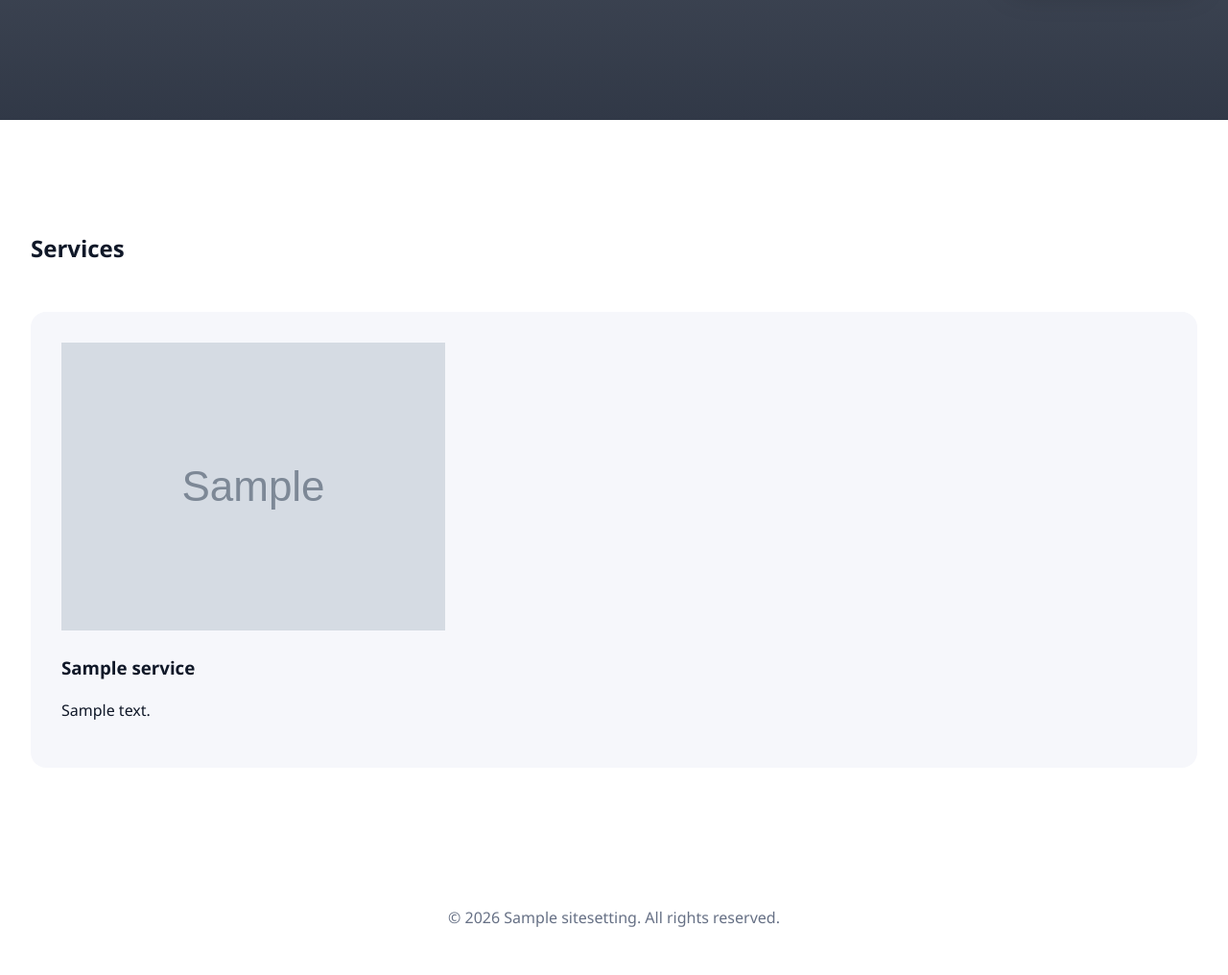
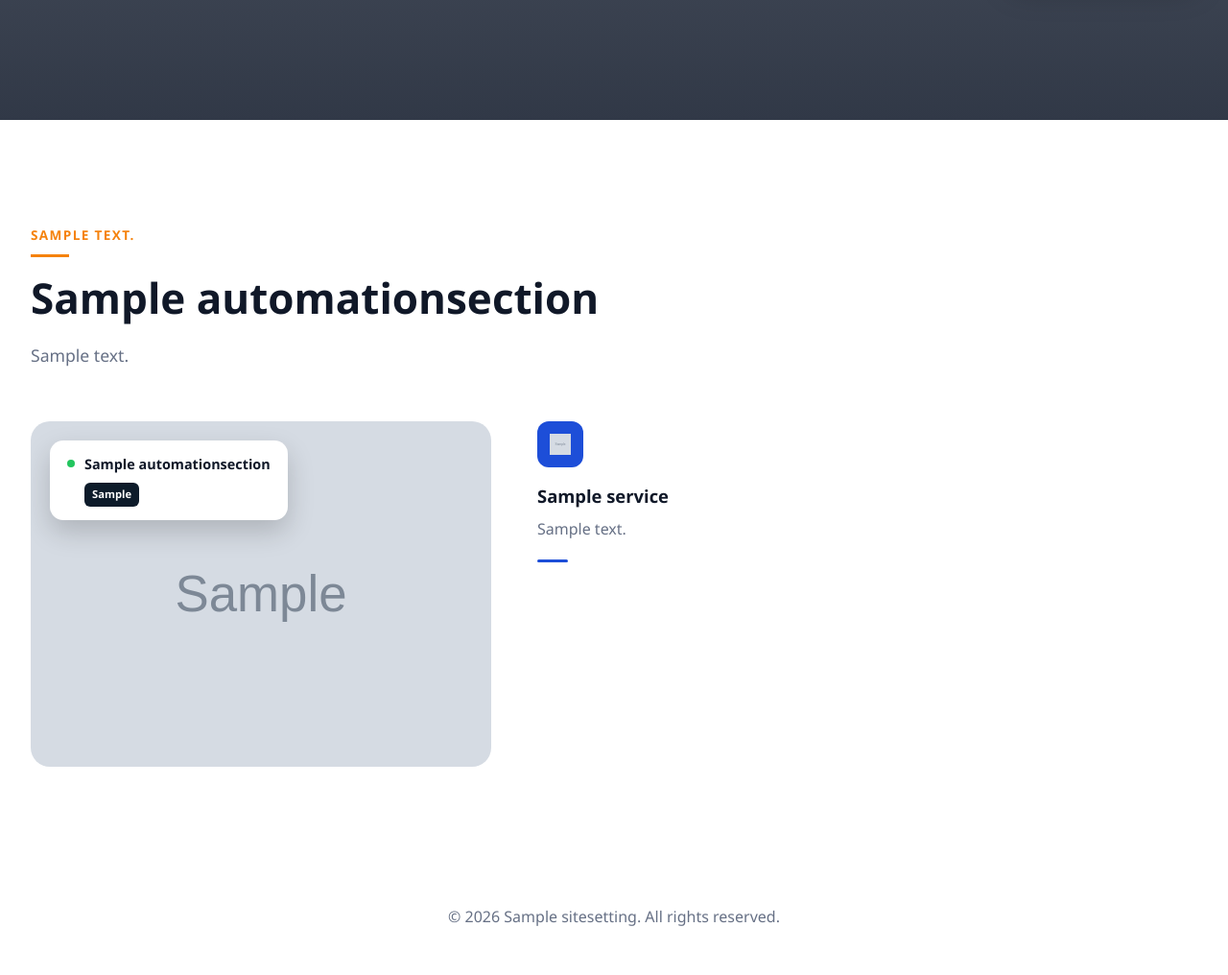
Before and after one commit to HaripriyaSathish/Truetech-landing-page, a Django app: page / in a window 1280 px wide. Shown: the part 679-1695 px from the top of the page at 96% size. After the commit the page ends 1644 px from the top, so only its background shows below. Run offline with Django 5.2, Linux system fonts and the light colour scheme; tables that the repository leaves empty hold one stand-in row (values such as "Sample post"); grey boxes marked "Sample" are stand-in pictures.

Commit message:
Add AI & Automation section (image badge + 4-card feature grid)
New AutomationSection model for the section heading/image/floating
"Live automation running" badge, and extends Service with built-in
SVG icon choices (monitor/refresh/document/grid) + a blue/orange
color pick, so the 4 feature cards need no icon image uploads unless
you want a custom one. Verified rendering against the Figma screenshot
with seeded sample data before committing.

Co-Authored-By: Claude Sonnet 5 <noreply@anthropic.com>
Claude-Session: https://claude.ai/code/session_01Jzt7nmFQfzWFL4v9KuriXc

```diff
--- a/core/models.py
+++ b/core/models.py
@@ -101,12 +101,62 @@ class HeroFeature(models.Model):
         return self.label
 
 
+class AutomationSection(models.Model):
+    """The "AI & Automation" block: eyebrow/heading/description + the image with its floating badge."""
+
+    eyebrow_text = models.CharField(max_length=100, blank=True, help_text='e.g. "AI & AUTOMATION".')
+    heading = models.CharField(max_length=200, help_text='e.g. "Put the repetitive work on autopilot."')
+    description = models.TextField(blank=True)
+    image = models.ImageField(upload_to="automation/", blank=True, null=True)
+
+    badge_label = models.CharField(
+        max_length=100, blank=True, default="Live automation running",
+        help_text="Small floating label shown over the image's top-left corner.",
+    )
+    badge_tags = models.CharField(
+        max_length=200, blank=True, help_text='Comma-separated short tags shown under the badge label, e.g. "AI, RPA, DOC, CRM".'
+    )
+
+    is_active = models.BooleanField(default=True)
+    order = models.PositiveIntegerField(default=0)
+
+    class Meta:
+        ordering = ["order"]
+        verbose_name = "Automation Section"
+        verbose_name_plural = "Automation Sections"
+
+    def __str__(self):
+        return self.heading
+
+    def tag_list(self):
+        return [t.strip() for t in self.badge_tags.split(",") if t.strip()]
+
+
 class Service(models.Model):
-    """Example repeatable content block (services/features grid) — a template for other repeatable sections."""
+    """A repeatable feature/service card — used in the AI & Automation grid and any similar section."""
+
+    ICON_CHOICES = [
+        ("monitor", "Monitor"),
+        ("refresh", "Refresh / RPA"),
+        ("document", "Document"),
+        ("grid", "Dashboard / CRM"),
+    ]
+    COLOR_CHOICES = [
+        ("blue", "Blue"),
+        ("orange", "Orange"),
+    ]
 
     title = models.CharField(max_length=100)
     description = models.TextField(blank=True)
-    icon = models.ImageField(upload_to="services/", blank=True, null=True)
+    icon_key = models.CharField(
+        max_length=20, choices=ICON_CHOICES, default="monitor",
+        help_text="Built-in icon shown in the colored square — no image upload needed.",
+    )
+    icon_color = models.CharField(max_length=10, choices=COLOR_CHOICES, default="blue")
+    icon = models.ImageField(
+        upload_to="services/", blank=True, null=True,
+        help_text="Optional: upload a custom icon image to override the built-in one above.",
+    )
     order = models.PositiveIntegerField(default=0)
     is_active = models.BooleanField(default=True)
 
--- a/core/views.py
+++ b/core/views.py
@@ -1,12 +1,13 @@
 from django.shortcuts import render
 
-from .models import HeroFeature, HeroSection, Service
+from .models import AutomationSection, HeroFeature, HeroSection, Service
 
 
 def index(request):
     context = {
         "hero": HeroSection.objects.filter(is_active=True).first(),
         "hero_features": HeroFeature.objects.filter(is_active=True),
+        "automation": AutomationSection.objects.filter(is_active=True).first(),
         "services": Service.objects.filter(is_active=True),
     }
     return render(request, "core/index.html", context)
--- a/static/css/style.css
+++ b/static/css/style.css
@@ -233,23 +233,121 @@ body {
 .hero-stat strong { font-size: 1.6rem; font-weight: 800; }
 .hero-stat span { color: var(--color-muted); font-size: 0.8rem; }
 
-/* Services */
-.services { padding: 96px 0; }
+/* Section header pattern (eyebrow + heading + description), reused by every section */
+.section-eyebrow {
+  display: inline-flex;
+  flex-direction: column;
+  color: var(--color-accent);
+  font-weight: 700;
+  font-size: 0.85rem;
+  letter-spacing: 0.1em;
+  text-transform: uppercase;
+  margin-bottom: 16px;
+}
+
+.section-eyebrow::after {
+  content: "";
+  margin-top: 10px;
+  width: 40px;
+  height: 3px;
+  background: var(--color-accent);
+}
+
+.automation h2, .section-description { max-width: 640px; }
+.automation h2 { font-size: clamp(1.9rem, 4vw, 2.75rem); font-weight: 800; line-height: 1.2; margin: 0 0 20px; }
+.section-description { color: var(--color-muted); font-size: 1.1rem; }
+
+/* Automation / Services */
+.automation { padding: 96px 0; }
+.automation-copy { margin-bottom: 56px; }
+
+.automation-grid {
+  display: grid;
+  grid-template-columns: minmax(280px, 480px) 1fr;
+  gap: 48px;
+  align-items: start;
+}
+
+.automation-media {
+  position: relative;
+  border-radius: 20px;
+  overflow: hidden;
+}
+
+.automation-media img { display: block; width: 100%; height: 100%; object-fit: cover; }
+
+.media-badge {
+  position: absolute;
+  top: 20px;
+  left: 20px;
+  display: flex;
+  align-items: flex-start;
+  gap: 10px;
+  background: #fff;
+  border-radius: 14px;
+  padding: 14px 18px;
+  box-shadow: 0 12px 28px rgba(0, 0, 0, 0.18);
+  max-width: 85%;
+}
+
+.badge-dot {
+  width: 8px;
+  height: 8px;
+  margin-top: 6px;
+  border-radius: 50%;
+  background: #22c55e;
+  flex-shrink: 0;
+}
+
+.badge-label { margin: 0 0 8px; font-weight: 600; font-size: 0.9rem; color: var(--color-ink); }
+
+.badge-tags { display: flex; flex-wrap: wrap; gap: 6px; }
+
+.badge-tag {
+  background: #0d1b2a;
+  color: #fff;
+  font-size: 0.7rem;
+  font-weight: 700;
+  padding: 4px 8px;
+  border-radius: 6px;
+}
+
 .services-grid {
   display: grid;
-  grid-template-columns: repeat(auto-fit, minmax(240px, 1fr));
-  gap: 24px;
-  margin-top: 48px;
+  grid-template-columns: repeat(2, 1fr);
+  gap: 40px 32px;
 }
 
-.service-card {
-  background: var(--color-surface);
-  border-radius: 16px;
-  padding: 32px;
-  transition: transform 0.3s var(--ease-out);
+.service-card { padding-right: 8px; }
+
+.service-icon {
+  display: inline-flex;
+  align-items: center;
+  justify-content: center;
+  width: 48px;
+  height: 48px;
+  border-radius: 12px;
+  margin-bottom: 16px;
 }
 
-.service-card:hover { transform: translateY(-6px); }
+.service-icon svg, .service-icon img { width: 22px; height: 22px; }
+
+.service-icon.icon-blue { background: #1d4ed8; color: #fff; }
+.service-icon.icon-orange { background: var(--color-accent); color: #fff; }
+
+.service-card h3 { margin: 0 0 8px; font-size: 1.15rem; }
+.service-card p { margin: 0; color: var(--color-muted); }
+
+.service-underline {
+  display: block;
+  width: 32px;
+  height: 3px;
+  margin-top: 20px;
+  border-radius: 2px;
+}
+
+.service-underline.icon-blue { background: #1d4ed8; }
+.service-underline.icon-orange { background: var(--color-accent); }
 
 .site-footer {
   padding: 32px 0;
@@ -277,7 +375,15 @@ body {
   transform: translateY(0);
 }
 
+/* Stagger the 4 service cards so they don't all fade in at once */
+.services-grid .service-card:nth-child(1) { transition-delay: 0s; }
+.services-grid .service-card:nth-child(2) { transition-delay: 0.1s; }
+.services-grid .service-card:nth-child(3) { transition-delay: 0.2s; }
+.services-grid .service-card:nth-child(4) { transition-delay: 0.3s; }
+
 @media (max-width: 900px) {
   .main-nav { display: none; }
   .hero-stat { position: static; margin-top: 32px; align-self: flex-start; }
+  .automation-grid { grid-template-columns: 1fr; }
+  .services-grid { grid-template-columns: 1fr; }
 }
--- a/templates/core/index.html
+++ b/templates/core/index.html
@@ -1,5 +1,5 @@
 {% extends "base.html" %}
-{% load static %}
+{% load static core_extras %}
 
 {% block content %}
 <section id="hero" class="hero"
@@ -50,20 +50,59 @@
   </div>
 </section>
 
-<section id="services" class="services">
-  <div class="container">
-    <h2 class="reveal">Services</h2>
+<section id="services" class="automation">
+  <div class="container automation-inner">
+    <div class="automation-copy">
+      {% if automation %}
+        {% if automation.eyebrow_text %}
+          <p class="section-eyebrow reveal">{{ automation.eyebrow_text }}</p>
+        {% endif %}
+        <h2 class="reveal">{{ automation.heading }}</h2>
+        {% if automation.description %}<p class="section-description reveal">{{ automation.description }}</p>{% endif %}
+      {% else %}
+        <h2>Add an Automation Section in the admin panel</h2>
+      {% endif %}
+    </div>
+
+    <div class="automation-grid">
+      {% if automation and automation.image %}
+        <div class="automation-media reveal">
+          <img src="{{ automation.image.url }}" alt="{{ automation.heading }}">
+          {% if automation.badge_label %}
+            <div class="media-badge">
+              <span class="badge-dot"></span>
+              <div>
+                <p class="badge-label">{{ automation.badge_label }}</p>
+                {% if automation.tag_list %}
+                  <div class="badge-tags">
+                    {% for tag in automation.tag_list %}<span class="badge-tag">{{ tag }}</span>{% endfor %}
+                  </div>
+                {% endif %}
+              </div>
+            </div>
+          {% endif %}
+        </div>
+      {% endif %}
+
       <div class="services-grid">
         {% for service in services %}
           <div class="service-card reveal">
-          {% if service.icon %}<img src="{{ service.icon.url }}" alt="{{ service.title }}">{% endif %}
+            <div class="service-icon icon-{{ service.icon_color }}">
+              {% if service.icon %}
+                <img src="{{ service.icon.url }}" alt="">
+              {% else %}
+                {% service_icon service.icon_key %}
+              {% endif %}
+            </div>
             <h3>{{ service.title }}</h3>
             <p>{{ service.description }}</p>
+            <span class="service-underline icon-{{ service.icon_color }}"></span>
           </div>
         {% empty %}
           <p>Add services in the admin panel &rarr; Services &rarr; Add.</p>
         {% endfor %}
       </div>
     </div>
+  </div>
 </section>
 {% endblock %}
```
Also changed, not shown: core/admin.py (+11 -4 lines), core/templatetags/core_extras.py (added, +35 -0 lines), core/migrations/0003_automationsection_service_icon_color_and_more.py (added), core/templatetags/__init__.py (added). Lines whose indentation alone changed are shown as unchanged.
